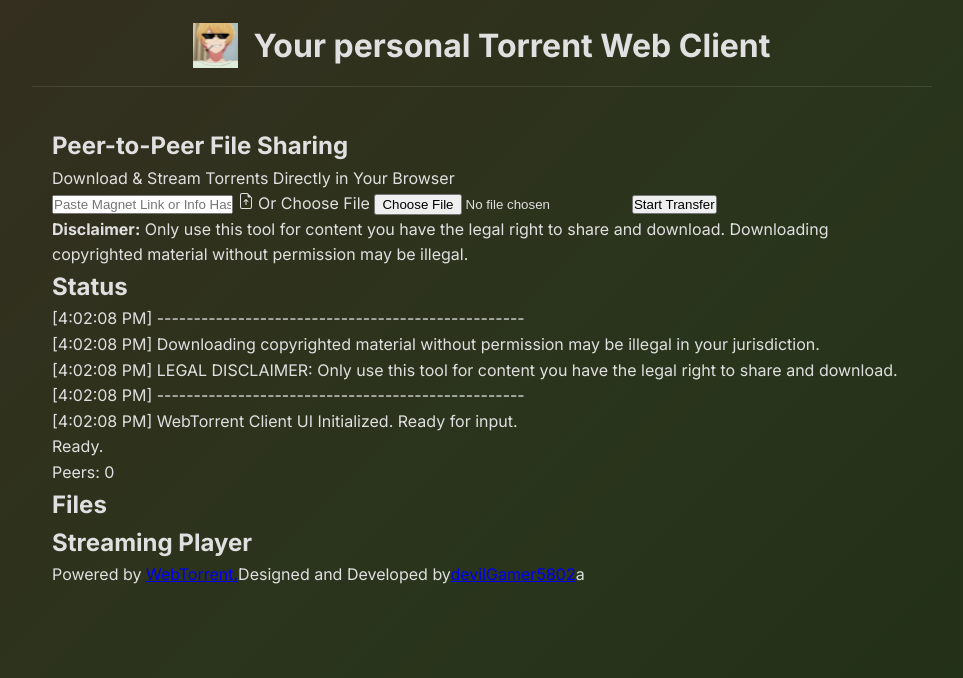
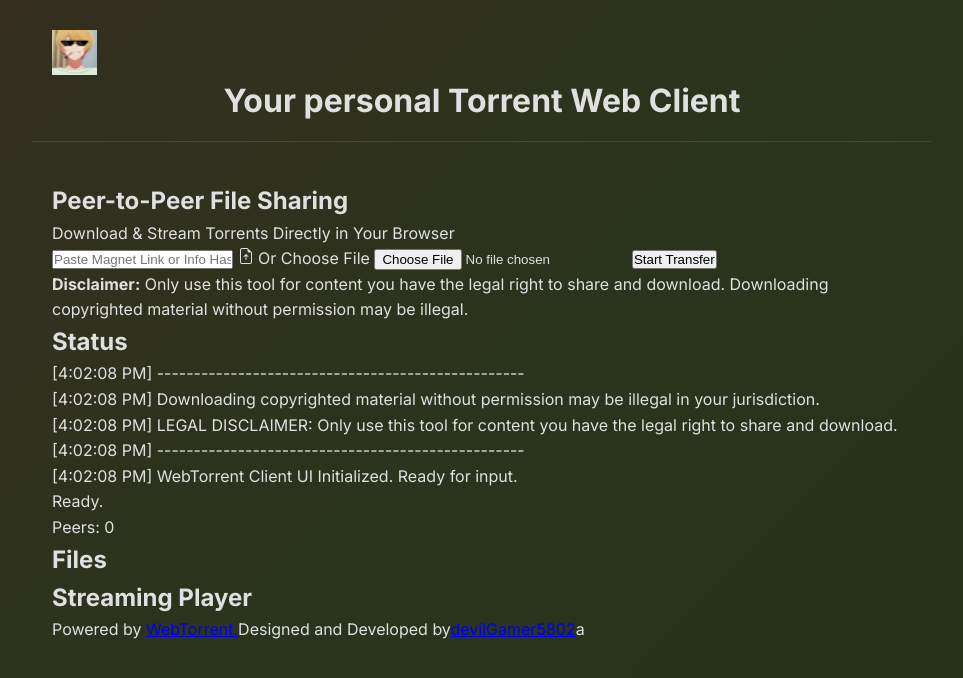
Before and after one commit to devilGamer5802/TorDirect, a plain HTML site: page index.html in a window 1280 px wide. Shown: the whole page, without its empty margins (158-1121 px from the left). Drawn offline with Linux system fonts and the light colour scheme; a script that the page names is missing.

Commit message:
Update style.css

```diff
--- a/style.css
+++ b/style.css
@@ -58,15 +58,11 @@ header, .hero, .content-area, footer {
 
 
 header {
-    padding-top: 20px;
+    padding-top: 30px;
     padding-bottom: 15px;
     text-align: center;
     border-bottom: 1px solid rgba(255, 255, 255, 0.1);
     margin-bottom: 40px;
-    display: flex;
-    align-items: center;
-    justify-content: center;
-    gap: 15px;
 }
 
 .logo-image {
@@ -78,7 +74,6 @@ header h1 {
     font-size: 1.8em;
     font-weight: 600;
     color: #ffffff;
-    margin: 0;
 }
 
 .hero {
```
